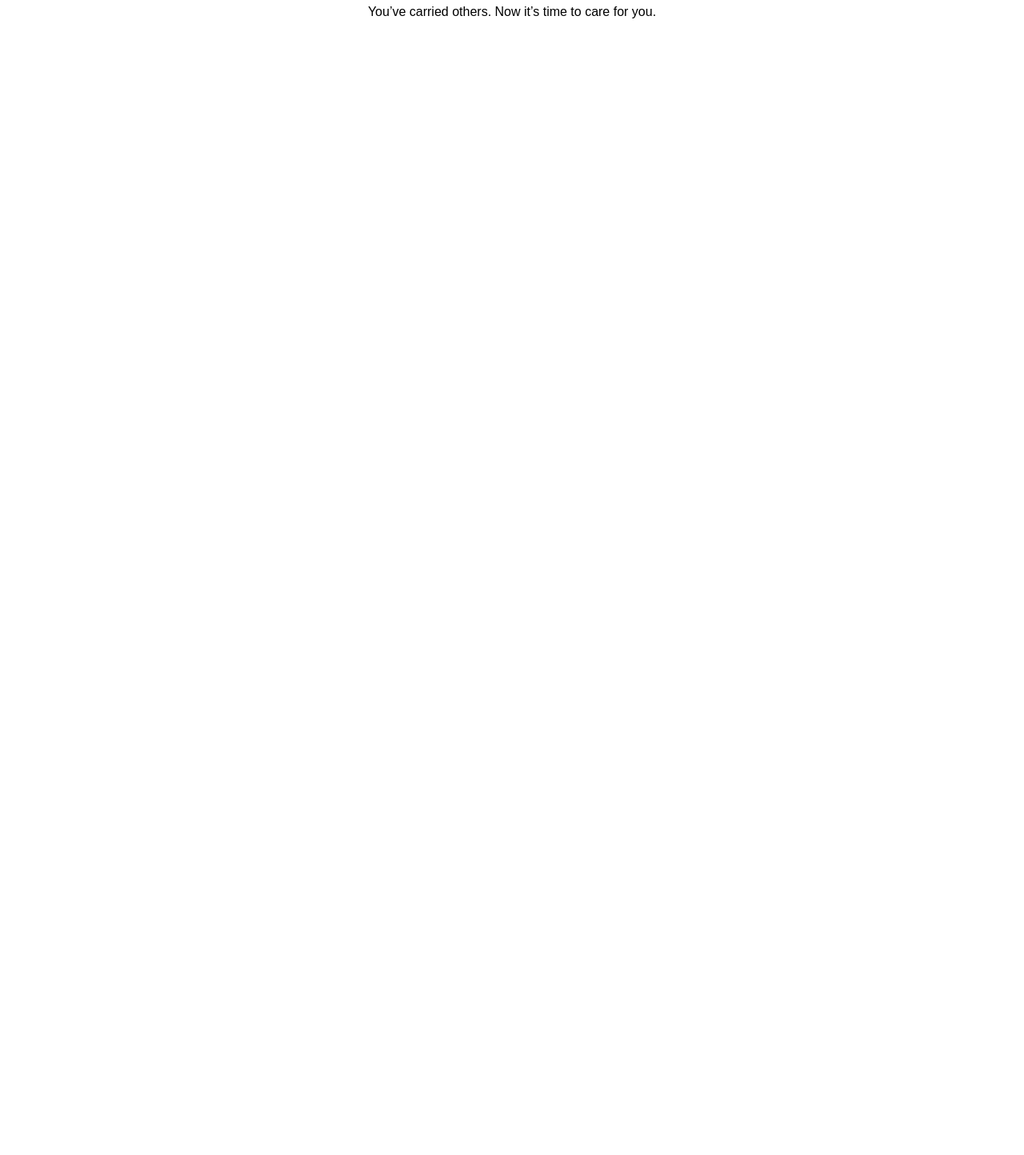
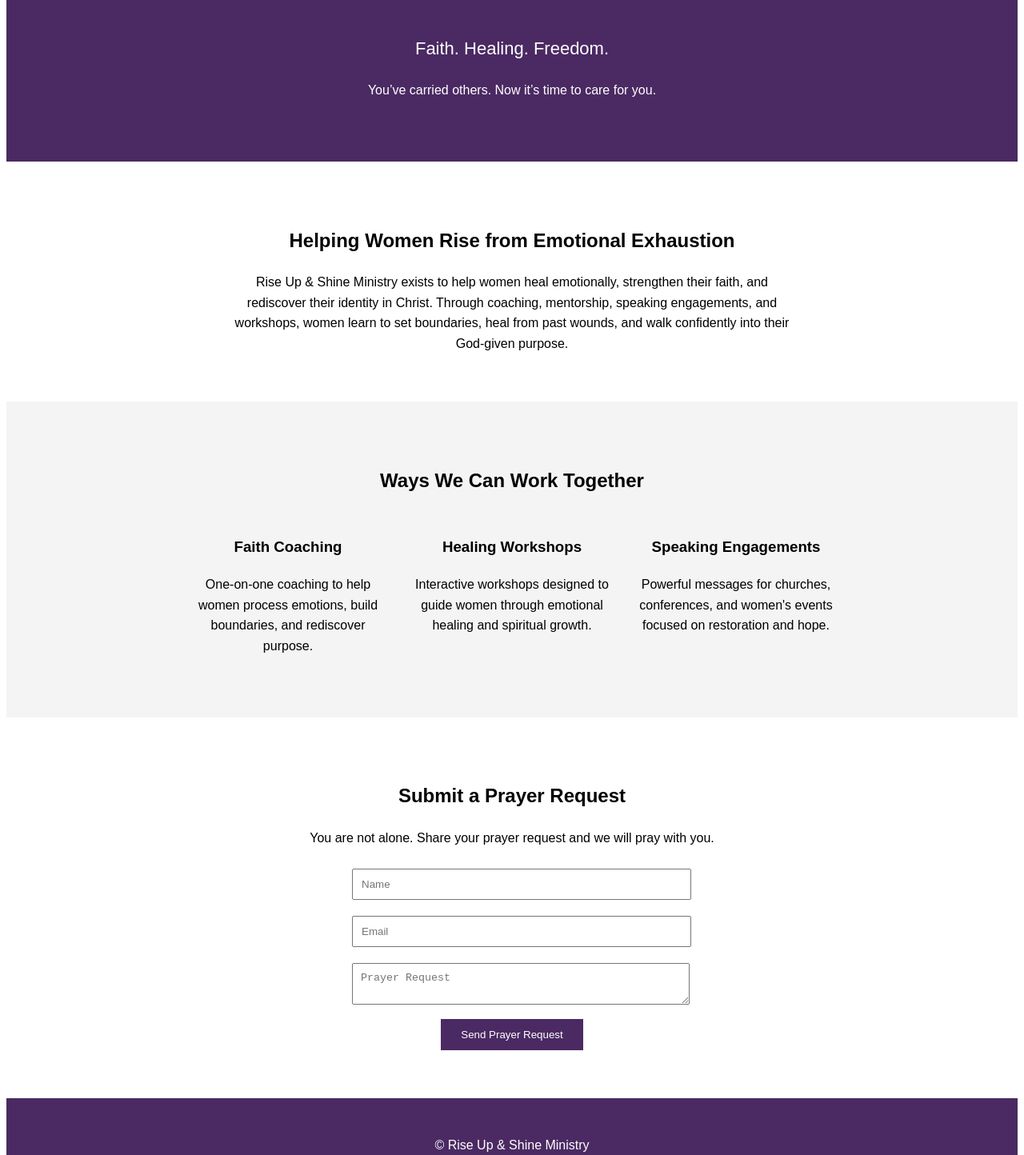
Before and after one commit to RiseUpandShineMinistry/rise-shine-collective, a React (Vite) app: page / in a window 1280 px wide. Shown: the part 166-1610 px from the top of the page at 80% size. Before the commit the page ends 800 px from the top, so only its background shows below. Built offline with nearby package versions, Linux system fonts and the light colour scheme.

Commit message:
Update App.jsx

```diff
--- a/src/App.jsx
+++ b/src/App.jsx
@@ -1,9 +1,100 @@
 export default function App() {
   return (
-    <div style={{fontFamily:"Arial", textAlign:"center", marginTop:"80px"}}>
-      <h1>Rise Up & Shine Ministry</h1>
-      <p>Faith. Healing. Freedom.</p>
-      <p>You’ve carried others. Now it’s time to care for you.</p>
+    <div style={{fontFamily:"Arial, sans-serif", lineHeight:"1.6"}}>
+
+      <header style={{
+        background:"#4b2a63",
+        color:"white",
+        padding:"60px 20px",
+        textAlign:"center"
+      }}>
+        <h1 style={{fontSize:"48px"}}>Rise Up & Shine Ministry</h1>
+        <p style={{fontSize:"22px"}}>Faith. Healing. Freedom.</p>
+        <p>You’ve carried others. Now it’s time to care for you.</p>
+      </header>
+
+      <section style={{padding:"60px 20px", textAlign:"center"}}>
+        <h2>Helping Women Rise from Emotional Exhaustion</h2>
+        <p style={{maxWidth:"700px", margin:"auto"}}>
+          Rise Up & Shine Ministry exists to help women heal emotionally,
+          strengthen their faith, and rediscover their identity in Christ.
+          Through coaching, mentorship, speaking engagements, and workshops,
+          women learn to set boundaries, heal from past wounds, and walk
+          confidently into their God-given purpose.
+        </p>
+      </section>
+
+      <section style={{
+        background:"#f4f4f4",
+        padding:"60px 20px",
+        textAlign:"center"
+      }}>
+        <h2>Ways We Can Work Together</h2>
+
+        <div style={{
+          display:"flex",
+          flexWrap:"wrap",
+          justifyContent:"center",
+          gap:"30px",
+          marginTop:"30px"
+        }}>
+
+          <div style={{maxWidth:"250px"}}>
+            <h3>Faith Coaching</h3>
+            <p>
+              One-on-one coaching to help women process emotions,
+              build boundaries, and rediscover purpose.
+            </p>
+          </div>
+
+          <div style={{maxWidth:"250px"}}>
+            <h3>Healing Workshops</h3>
+            <p>
+              Interactive workshops designed to guide women through
+              emotional healing and spiritual growth.
+            </p>
+          </div>
+
+          <div style={{maxWidth:"250px"}}>
+            <h3>Speaking Engagements</h3>
+            <p>
+              Powerful messages for churches, conferences,
+              and women's events focused on restoration and hope.
+            </p>
+          </div>
+
+        </div>
+      </section>
+
+      <section style={{padding:"60px 20px", textAlign:"center"}}>
+        <h2>Submit a Prayer Request</h2>
+        <p>You are not alone. Share your prayer request and we will pray with you.</p>
+
+        <form style={{maxWidth:"400px", margin:"auto"}}>
+          <input placeholder="Name" style={{width:"100%", padding:"10px", margin:"10px 0"}} />
+          <input placeholder="Email" style={{width:"100%", padding:"10px", margin:"10px 0"}} />
+          <textarea placeholder="Prayer Request" style={{width:"100%", padding:"10px", margin:"10px 0"}} />
+          <button style={{
+            background:"#4b2a63",
+            color:"white",
+            padding:"12px 25px",
+            border:"none",
+            cursor:"pointer"
+          }}>
+            Send Prayer Request
+          </button>
+        </form>
+      </section>
+
+      <footer style={{
+        background:"#4b2a63",
+        color:"white",
+        textAlign:"center",
+        padding:"30px"
+      }}>
+        <p>© Rise Up & Shine Ministry</p>
+      </footer>
+
     </div>
   )
 }
```
